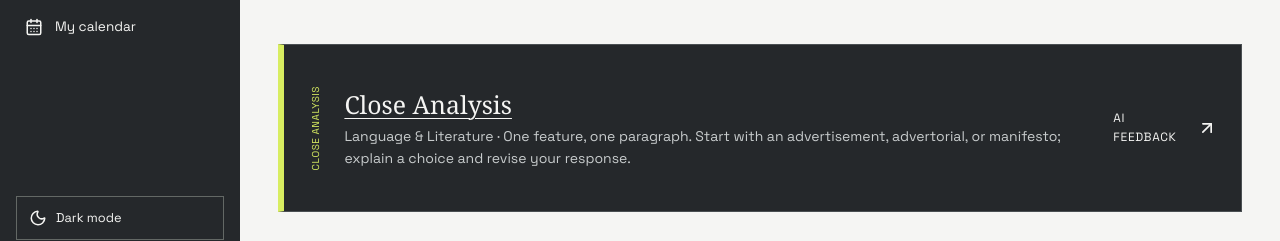
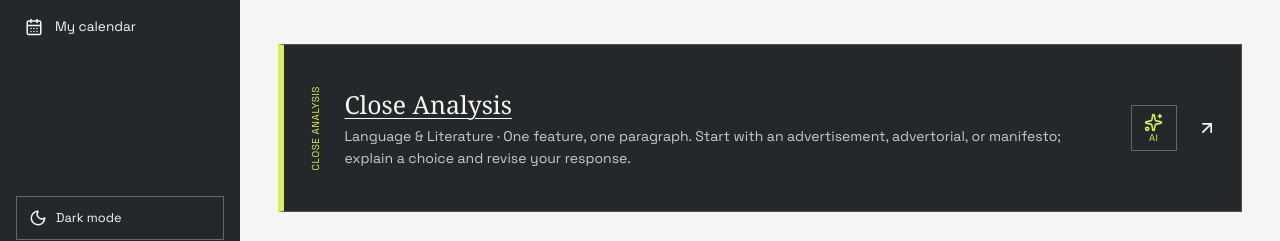
Before and after one commit to jrinka/mrrinka, a Next.js app: page /practice in a window 1280 px wide. Shown: the part 468-709 px from the top of the page. Built offline with nearby package versions, Linux system fonts and the light colour scheme; a web font is replaced by a local one.

Commit message:
Unify AI badges and add BLUFF archive art to Brain Break

```diff
--- a/app/globals.css
+++ b/app/globals.css
@@ -1088,17 +1088,19 @@ h3 {
   font-size: 0.625rem;
 }
 .practice-feature-actions { display:flex; align-items:center; justify-content:flex-end; gap:20px; }
-.practice-feature-icon {
+.ai-guidance-badge {
   display: grid;
   place-content: center;
   justify-items: center;
   gap: 2px;
   width: 46px;
   height: 46px;
+  flex-shrink: 0;
+  background: var(--graphite, #25282B);
   border: 1px solid #62676a;
   color: var(--citron);
 }
-.practice-feature-icon .mono { font-size:.6rem; line-height:1; }
+.ai-guidance-badge .mono { font-size:.6rem; line-height:1; }
 .practice-feature strong,
 .practice-feature small {
   display: block;
@@ -2511,7 +2513,7 @@ h3 {
 .guide-copy { max-width: 850px; margin: 32px 0; }
 .resource-section-title { padding: 22px 26px 0; }
 .tool-actions { display:flex; flex-wrap:wrap; gap:12px; align-items:center; margin:16px 0; }
-.ai-label, .refinery-links small { display:flex; gap:8px; align-items:center; }
+.refinery-links small { display:flex; gap:8px; align-items:center; }
 .refinery-links a, .refinery-links a:nth-child(even) { background:var(--panel-citron); }
 .refinery-links strong, .practice-skill-title strong, .global-directory-list strong { text-decoration:underline; text-decoration-thickness:1px; text-underline-offset:5px; }
 .reference-grid { display:grid; grid-template-columns:repeat(2,minmax(0,1fr)); gap:16px; margin:20px 0; }
--- a/app/practice/page.tsx
+++ b/app/practice/page.tsx
@@ -1,8 +1,9 @@
 import { GuidePlate } from "@/components/archive-art";
 import type { Metadata } from "next";
 import Link from "next/link";
-import { ArrowUpRight, Sparkles } from "lucide-react";
+import { ArrowUpRight } from "lucide-react";
 import {ibAiPolicy} from "@/lib/refineries";
+import AiGuidanceBadge from "@/components/ai-guidance-badge";
 import RefineryLinks from "@/components/refinery-links";
 import GlobalShell from "@/components/global-shell";
 import { ibCourses, publicCourse } from "@/lib/content";
@@ -29,9 +30,9 @@ export default function PracticePage() {
       <Link className="practice-feature" href="/practice/passages">
         <span className="practice-feature-index mono">ANALYSIS</span>
         <span><strong>Passage Practice</strong><small>Literature Paper 1 skills: read a supplied extract, practice analysis, and request feedback—or download it to work offline.</small></span>
-        <span className="practice-feature-actions"><span className="practice-feature-icon" role="img" aria-label="AI feedback available" title="AI feedback available"><Sparkles size={19} aria-hidden="true" /><span className="mono">AI</span></span><ArrowUpRight size={20} aria-hidden="true" /></span>
+        <span className="practice-feature-actions"><AiGuidanceBadge /><ArrowUpRight size={20} aria-hidden="true" /></span>
       </Link>
-      <Link className="practice-feature" href="/practice/close-analysis"><span className="practice-feature-index mono">CLOSE ANALYSIS</span><span><strong>Close Analysis</strong><small>Language &amp; Literature · One feature, one paragraph. Start with an advertisement, advertorial, or manifesto; explain a choice and revise your response.</small></span><span className="practice-feature-actions"><span className="mono">AI FEEDBACK</span><ArrowUpRight size={20} aria-hidden="true" /></span></Link>
+      <Link className="practice-feature" href="/practice/close-analysis"><span className="practice-feature-index mono">CLOSE ANALYSIS</span><span><strong>Close Analysis</strong><small>Language &amp; Literature · One feature, one paragraph. Start with an advertisement, advertorial, or manifesto; explain a choice and revise your response.</small></span><span className="practice-feature-actions"><AiGuidanceBadge /><ArrowUpRight size={20} aria-hidden="true" /></span></Link>
       <Link className="practice-feature" href="/practice/what-changes"><span className="practice-feature-index mono">COMPARE &amp; INTERPRET</span><span><strong>What changes?</strong><small>Compare words, line breaks and visual choices. Explain the difference, reveal a possible reading, and try another version.</small></span><span className="practice-feature-actions"><ArrowUpRight size={20} aria-hidden="true" /></span></Link>
       <Link className="practice-feature" href="/practice/flashcards"><span className="practice-feature-index mono">RECALL &amp; APPLY</span><span><strong>Term flashcards</strong><small>Choose Literature or Language &amp; Literature, check your understanding, and revisit unfamiliar terms. Includes visual choices for graphic novels.</small></span><span className="practice-feature-actions"><ArrowUpRight size={20} aria-hidden="true" /></span></Link>
       <section className="refinery-directory"><h2>Refineries</h2><p>AI guidance to help you develop your own work for each task. The tools’ limits are based on the IB academic integrity policy. Using them does not automatically make your work compliant: you still need to follow the policy and your teacher’s rules.</p><p><a href={ibAiPolicy}>Read the IB policy and AI guidance ↗</a></p><RefineryLinks /></section>
--- /dev/null
+++ b/components/ai-guidance-badge.tsx
@@ -0,0 +1,10 @@
+import { Sparkles } from "lucide-react";
+
+export default function AiGuidanceBadge() {
+  return (
+    <span className="ai-guidance-badge" role="img" aria-label="AI guidance available" title="AI guidance available">
+      <Sparkles size={19} aria-hidden="true" />
+      <span className="mono" aria-hidden="true">AI</span>
+    </span>
+  );
+}
--- a/components/refinery-links.tsx
+++ b/components/refinery-links.tsx
@@ -1,7 +1,8 @@
 "use client";
 import {usePathname} from "next/navigation";
 import Link from "next/link";
-import {Sparkles,ArrowUpRight} from "lucide-react";
+import AiGuidanceBadge from "@/components/ai-guidance-badge";
+import {ArrowUpRight} from "lucide-react";
 import {refineryKinds,refineries,type RefineryKind} from "@/lib/refineries";
 export const refineryApplications:Record<RefineryKind,string>={analysis:"GENERAL ANALYSIS · PAPER 1",comparison:"PAPER 2","global-issue":"INDIVIDUAL ORAL","line-of-inquiry":"HIGHER LEVEL ESSAY"};
-export default function RefineryLinks({kind}:{kind?:RefineryKind}){const path=usePathname();const course=path.match(/^\/courses\/(language-literature|literature)(?:\/|$)/)?.[1];return <div className="refinery-links">{(kind?[kind]:refineryKinds).map(key=><Link href={`/practice/refineries/${key}${course ? `?course=${course}` : ""}`} key={key}><span className="mono ai-label"><Sparkles size={15} aria-hidden="true"/> AI GUIDANCE</span><strong>{refineries[key].title}</strong><span>{refineries[key].description}</span><span className="mono">{refineryApplications[key]}</span><small>Your thinking · Save a record <ArrowUpRight size={14} aria-hidden="true"/></small></Link>)}</div>;}
+export default function RefineryLinks({kind}:{kind?:RefineryKind}){const path=usePathname();const course=path.match(/^\/courses\/(language-literature|literature)(?:\/|$)/)?.[1];return <div className="refinery-links">{(kind?[kind]:refineryKinds).map(key=><Link href={`/practice/refineries/${key}${course ? `?course=${course}` : ""}`} key={key}><AiGuidanceBadge /><strong>{refineries[key].title}</strong><span>{refineries[key].description}</span><span className="mono">{refineryApplications[key]}</span><small>Your thinking · Save a record <ArrowUpRight size={14} aria-hidden="true"/></small></Link>)}</div>;}
--- a/recess/page.tsx
+++ b/recess/page.tsx
@@ -21,7 +21,7 @@ useEffect(()=>{if(active!==null){window.scrollTo(0,0);gameHeading.current?.focus
 useEffect(()=>{const context=(document as Document & {modelContext?:{registerTool:(tool:unknown,options:unknown)=>void}}).modelContext;if(!context)return;const lifecycle=new AbortController();try{context.registerTool({name:'open_classroom_game',description:'Open one of the sixteen classroom games.',inputSchema:{type:'object',properties:{game:{type:'string',enum:games}},required:['game'],additionalProperties:false},annotations:{readOnlyHint:false},execute:(input:unknown)=>{const name=(input as {game?:string})?.game;const index=games.indexOf(name||'');if(index<0)throw new Error('Choose a listed game.');flushSync(()=>setActive(index));return {game:games[index],opened:true};}},{signal:lifecycle.signal});}catch{}return ()=>lifecycle.abort();},[]);
 useEffect(()=>{const stop=(e:KeyboardEvent)=>{if(e.key==='Escape')setPresent(false)};window.addEventListener('keydown',stop);return()=>window.removeEventListener('keydown',stop)},[]);
 if(active!==null)return <main className={'shell play-shell '+(present?'present':'')}><header><button className="back" onClick={()=>{setActive(null);setPresent(false)}}>← All games</button><span className="brand">brain break <span>✳</span></span><button className="control" onClick={()=>setPresent(!present)}>{present?'Exit presentation':'⛶ Present'}</button></header><div className="play-title"><div><p className="eyebrow">CLASSROOM PLAY / {String(active+1).padStart(2,'0')}</p><h1 ref={gameHeading} tabIndex={-1}>{games[active]}</h1></div><ActivityExport key={active} title={games[active]}/></div><Game key={active} id={active} onBack={()=>{setActive(null);setPresent(false)}}/><footer>{active>=12?'New rounds clear current work. Save activity first to keep a copy.':active>=8?'Use a whiteboard desk or paper.':'Students answer aloud or on paper.'}<span>{present?'Press Esc to exit presentation.':'Choose Present for a larger game board.'}</span></footer></main>;
-return <main className="shell"><header><a className="brand" href="/recess">b<span>✳</span> / brain break</a><a className="eyebrow home-link" href="/">← MR. RINKA’S CLASS</a></header><section className="intro"><div><p className="eyebrow">MR. RINKA’S OFFICIAL BREAK DEPARTMENT.</p><h1>BRAIN GOOD<br/>BUT SOMETIMES<br/>MAKE TIRED.</h1><p>Word games, drawing challenges, number puzzles &amp; small departures from the usual.</p></div><div className="zine-stamp">PERMISSION<br/>TO PLAY.<span>APPROVED ✓</span></div></section>
+return <main className="shell"><header><a className="brand" href="/recess">b<span>✳</span> / brain break</a><a className="eyebrow home-link" href="/">← MR. RINKA’S CLASS</a></header><section className="intro"><div><p className="eyebrow">MR. RINKA’S OFFICIAL BREAK DEPARTMENT.</p><h1>BRAIN GOOD<br/>BUT SOMETIMES<br/>MAKE TIRED.</h1><p>Word games, drawing challenges, number puzzles &amp; small departures from the usual.</p></div><figure className="recess-archive-plate"><img src="/archive/blind-mans-buff-cole.jpg" alt="An eighteenth-century engraving of young men and women playing blind man’s buff outdoors" width={1200} height={765}/><span className="recess-archive-label">BLUFF</span><figcaption><a href="https://wellcomecollection.org/works/e9tvys4h" title="Blind man’s buff. Benjamin Cole after Francis Hayman, 1753. Wellcome Collection. Public Domain Mark." aria-label="Blind man’s buff, Benjamin Cole after Francis Hayman, 1753. Wellcome Collection. Public Domain Mark.">WELLCOME</a></figcaption></figure></section>
 <div className="section-heading"><h2>Membean Pays Off</h2><span>Wordplay and such.</span></div><section className="game-grid" aria-label="Word games">{games.slice(0,8).map((g,i)=><button className={'game-card color-'+i%4} key={g} onClick={()=>setActive(i)}><span className="card-top">{String(i+1).padStart(2,'0')}<span>↗</span></span><div className="card-mark">{['W _ R D _','R / Y','A → Z','RE: MIX','COLD → WARM','? → !','_ _ _ _ _','THIS / THAT'][i]}</div><h3>{g}</h3><p>{['One hidden word. Six chances. Your vocabulary.','One category. Two letters. Think fast.','Same letter. Different answers.','One big word. How many small ones?','Change one letter. Find your way.','A definition with a missing word.','Guess the letters. Save the stick figure.','Choose a side. Make your case.'][i]}</p><span className="card-footer">{i===0?'3–5':'2–3'} MIN <span>PLAY →</span></span></button>)}</section>
 <div className="section-heading drawing-games-heading"><h2>Mom Says I'm Talented</h2><span>Drawing Breaks. Marker or screen.</span></div>
 <section className="game-grid new-game-grid" aria-label="Drawing and observation games">{miniGames.map((game,i)=><button className={'game-card creative-card color-'+i} key={game.name} onClick={()=>setActive(i+8)}><span className="card-top">{String(i+9).padStart(2,'0')}<span>↗</span></span><div className="card-mark">{game.mark}</div><h3>{game.name}</h3><p>{game.description}</p><span className="card-footer">{i===3?'45':'60'} SEC + SHARE <span>PLAY →</span></span></button>)}</section>
```
Also changed, not shown: recess/hosting.css (+8 -0 lines), recess/zine.css, 1 other file (tests, documents, lock files or other folders).
